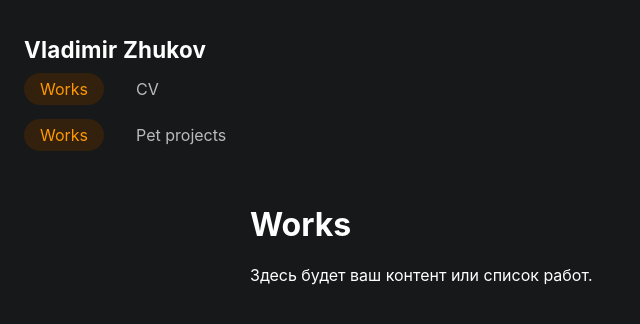
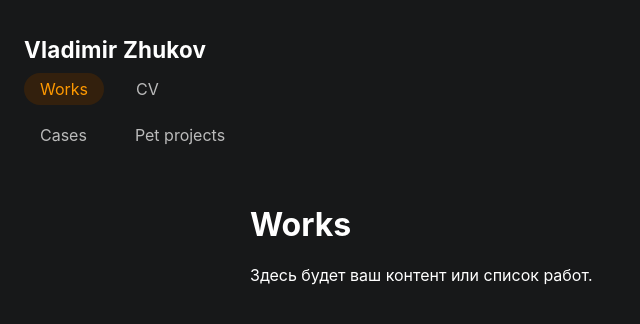
Before and after one commit to uxiscool/experience, a Jekyll site: the page built from index.md, in a window 1280 px wide. Shown: the top 324 px of the page, without its empty margins (0-640 px from the left). Built offline with Jekyll 4.4.1, drawn with Linux system fonts in a browser that asks for light colours.

Commit message:
Add files via upload

```diff
--- a/_data/navigation.yml
+++ b/_data/navigation.yml
@@ -2,8 +2,8 @@ main:
   - title: Works
     url: /
     subnav:
-      - title: Works
-        url: /
+      - title: Cases
+        url: /cases/
       - title: Pet projects
         url: /pet-projects/
   - title: CV
```
Also changed, not shown: cases.md (added, +8 -0 lines).
